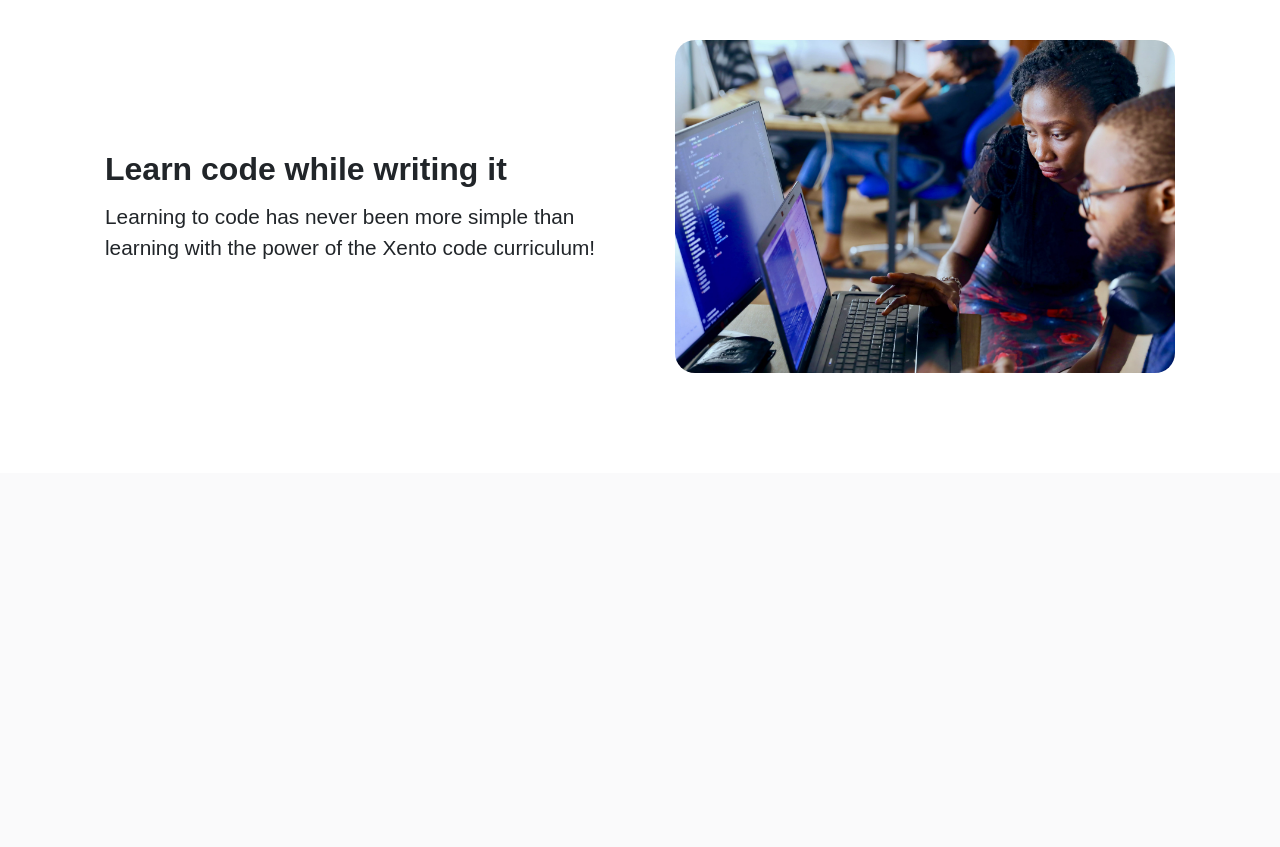
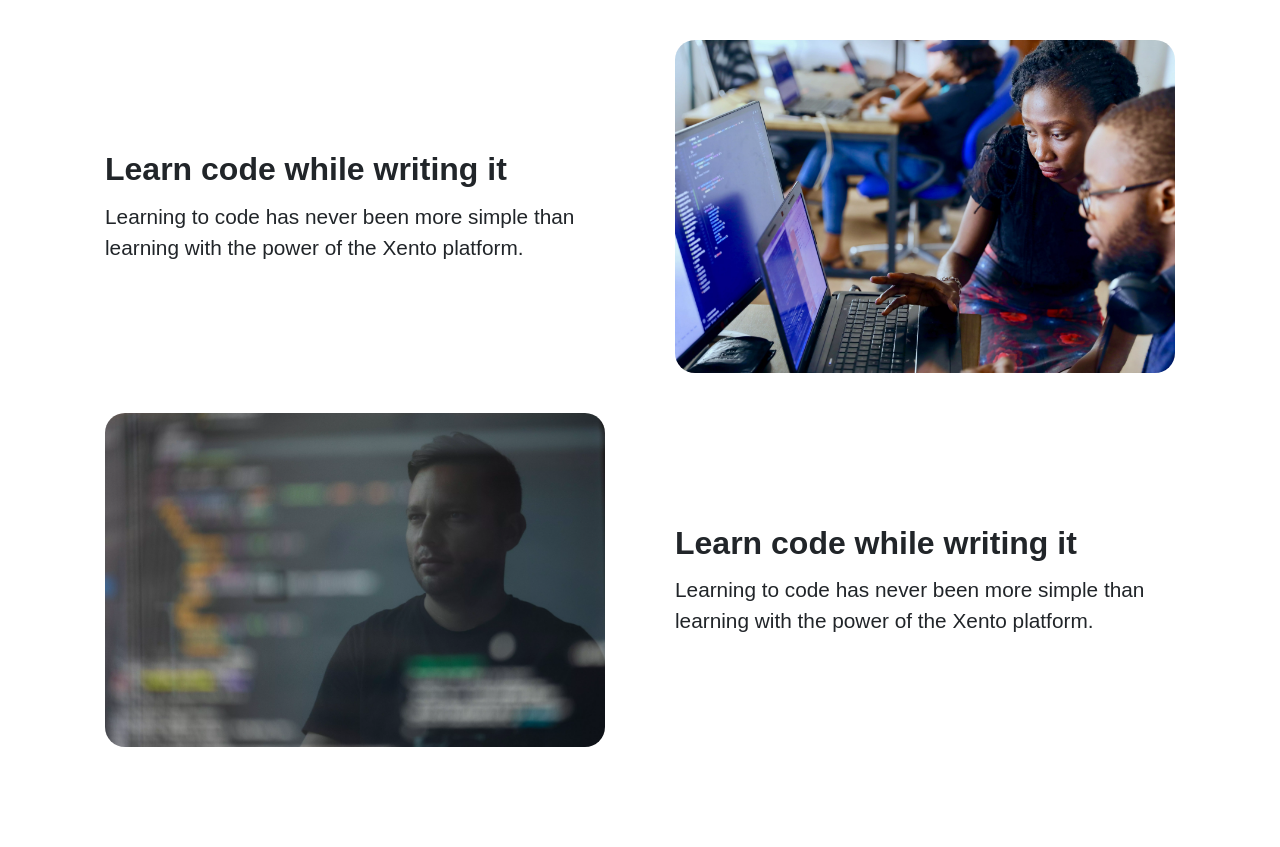
Before and after one commit to xentoproject/beautiful-website-template, a PHP site: page / in a window 1280 px wide. Shown: the part 780-1627 px from the top of the page. Before the commit the page ends 1153 px from the top, so only its background shows below. Run offline with PHP 8.4, Linux system fonts and the light colour scheme; some web fonts are replaced.

Commit message:
update text

```diff
--- a/index.php
+++ b/index.php
@@ -63,12 +63,23 @@
                     <div class="card">
                         <div class="card-body">
                             <h2 class="card-title">Learn code while writing it</h2>
-                            <p class="card-text">Learning to code has never been more simple than learning with the power of the Xento code curriculum!</p>
+                            <p class="card-text">Learning to code has never been more simple than learning with the power of the Xento platform.</p>
                         </div>
                     </div>
                     <div class="card">
                         <div class="card-body">
-                            <img class="card-image" src="./asset/image/xento-one.webp"
+                            <img class="card-image" src="./asset/image/xento-one.webp">
+                        </div>
+                    </div>
+                    <div class="card">
+                        <div class="card-body">
+                            <img class="card-image" src="./asset/image/xento-two.webp">
+                        </div>
+                    </div>
+                    <div class="card">
+                        <div class="card-body">
+                            <h2 class="card-title">Learn code while writing it</h2>
+                            <p class="card-text">Learning to code has never been more simple than learning with the power of the Xento platform.</p>
                         </div>
                     </div>
                 </div>
```
